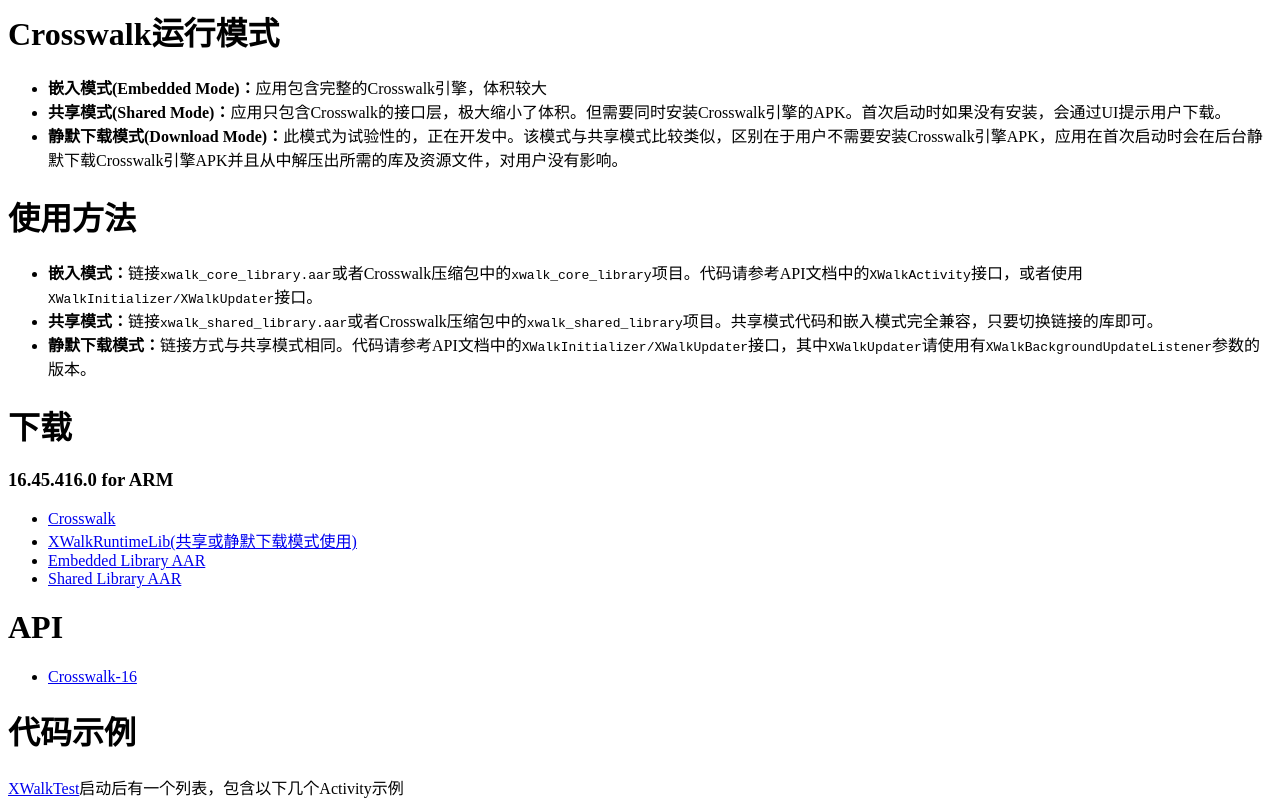
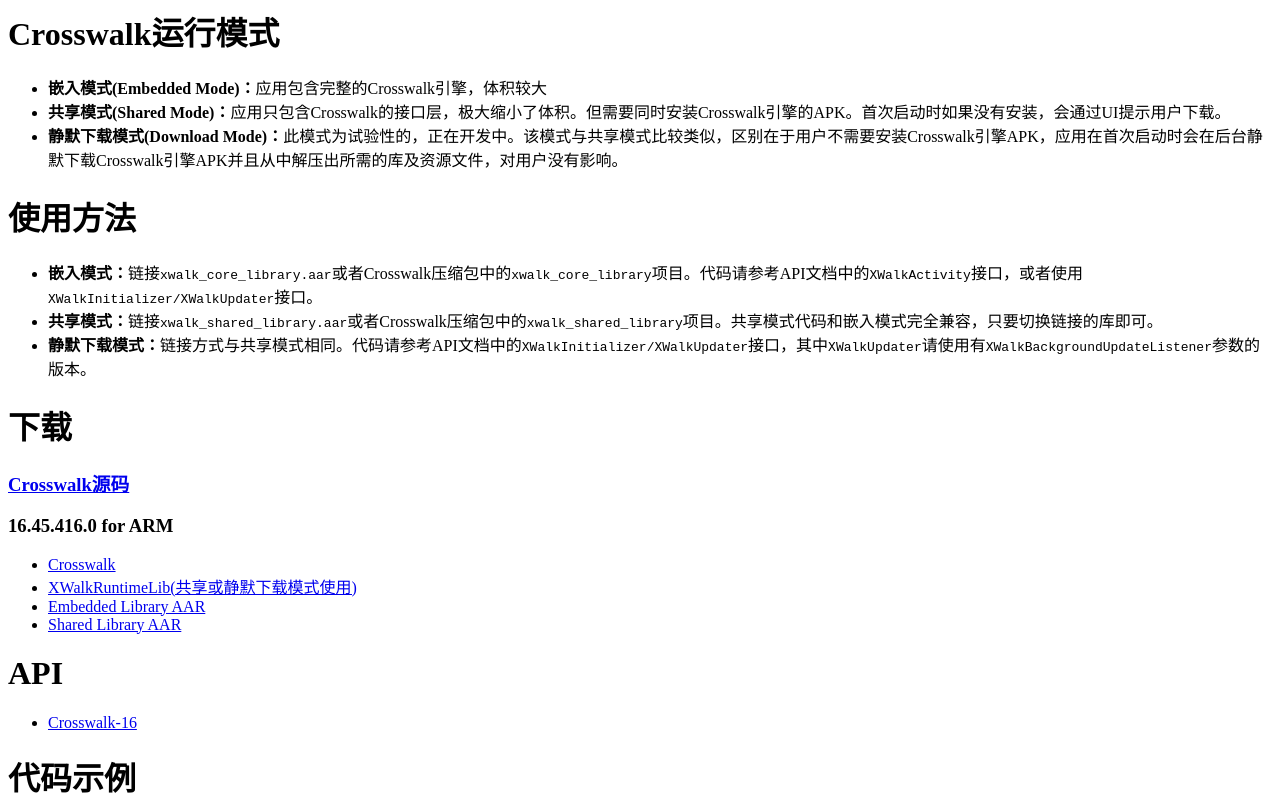
Before and after one commit to XiaosongWei/XiaosongWei.github.io, a plain HTML site: page crosswalk/cn/index.html in a window 1280 px wide. Shown: the top 802 px of the page. Drawn offline with Linux system fonts and the light colour scheme.

Commit message:
add crosswalk src download link

```diff
--- a/crosswalk/cn/index.html
+++ b/crosswalk/cn/index.html
@@ -30,6 +30,7 @@
     </ul>
 
     <h1>下载</h1>
+    <h3><a href="https://github.com/XiaosongWei/crosswalk/tree/silent-download">Crosswalk源码</a></h3>
     <h3>16.45.416.0 for ARM</h3>
     <ul>
         <li><a href="../download/16.45.416.0/crosswalk-16.zip">Crosswalk</a></li>
```
